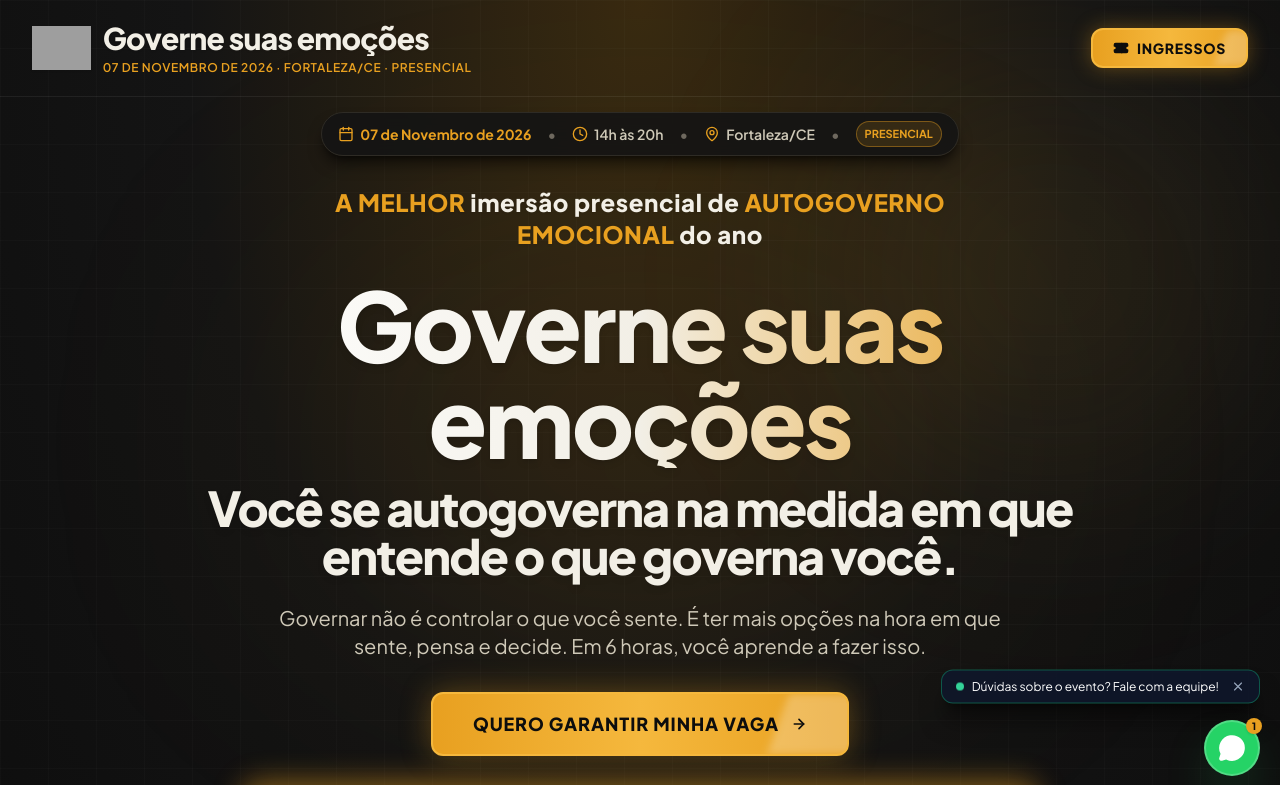
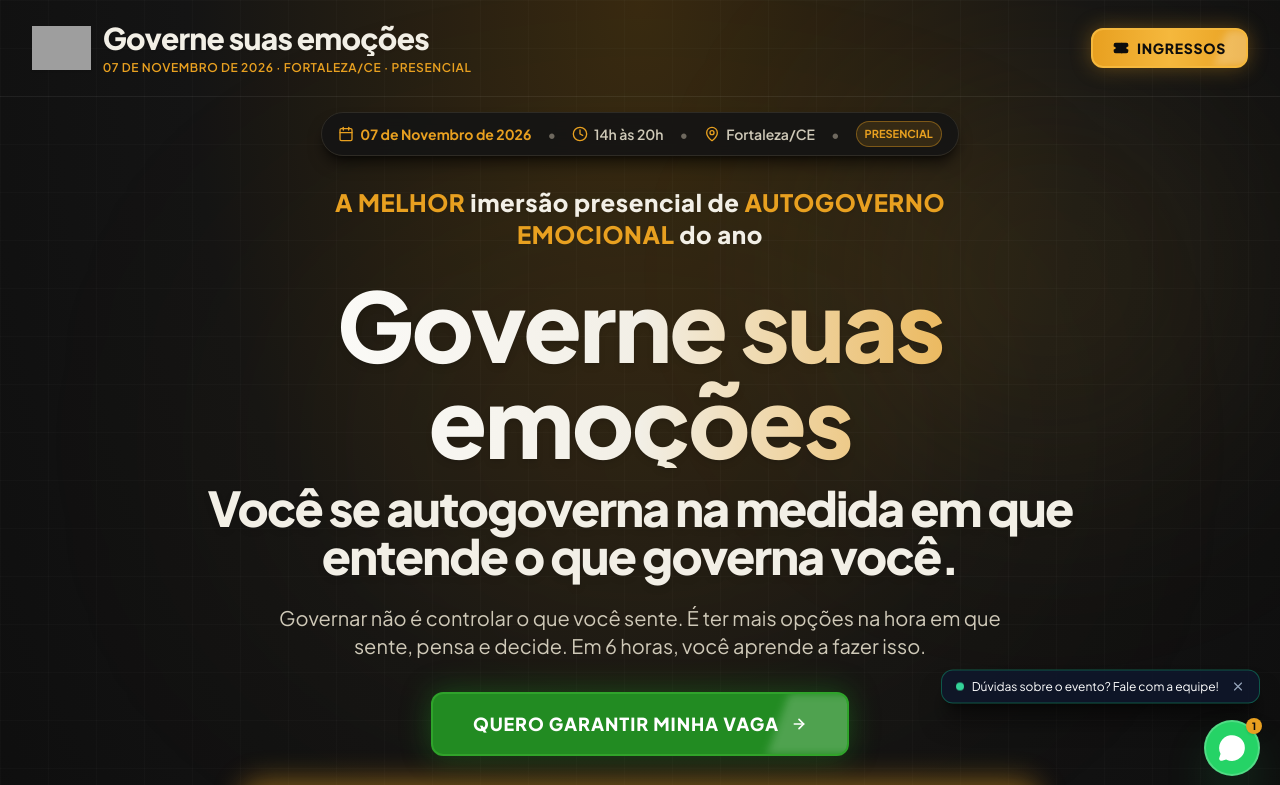
Before and after one commit to Marcelribeiro777/landing-page-vicente-governe-suas-emo-es, a React (Vite) app: page / in a window 1280 px wide. Shown: the top 785 px of the page. Built offline with nearby package versions, Linux system fonts and the light colour scheme; grey boxes are pictures that could not be loaded; a web font is replaced by a local one.

Commit message:
Atualizar cor dos botoes Quero Garantir Minha Vaga para forest green #228B22

```diff
--- a/package.json
+++ b/package.json
@@ -2,7 +2,7 @@
   "name": "skip-react-template",
   "description": "A frontend React Vite TypeScript Shadcn UI template for Skip projects",
   "private": true,
-  "version": "0.0.20",
+  "version": "0.0.21",
   "type": "module",
   "scripts": {
     "start": "vite dev",
--- a/src/components/event/EventFinalCta.tsx
+++ b/src/components/event/EventFinalCta.tsx
@@ -43,11 +43,11 @@ export function EventFinalCta() {
           <Button
             size="lg"
             onClick={scrollToPricing}
-            className="relative overflow-hidden w-full h-16 px-8 sm:px-10 bg-gradient-to-r from-[#E8A020] via-[#F5B83D] to-[#E8A020] hover:from-[#F5B83D] hover:to-[#E8A020] text-[#0D0D0D] font-black rounded-xl uppercase tracking-wider text-base sm:text-lg shadow-[0_0_35px_rgba(232,160,32,0.4)] hover:shadow-[0_0_50px_rgba(245,184,61,0.65)] hover:scale-[1.03] active:scale-[0.98] transition-all flex items-center justify-center gap-2 border-2 border-[#F5B83D]"
+            className="relative overflow-hidden w-full h-16 px-8 sm:px-10 bg-[#228B22] hover:bg-[#2FA32B] text-white font-black rounded-xl uppercase tracking-wider text-base sm:text-lg shadow-[0_0_35px_rgba(34,139,34,0.45)] hover:shadow-[0_0_50px_rgba(47,163,43,0.7)] hover:scale-[1.03] active:scale-[0.98] transition-all flex items-center justify-center gap-2 border-2 border-[#2FA32B]"
           >
-            <span className="absolute inset-0 w-1/3 bg-white/25 blur-sm animate-cta-shimmer pointer-events-none" />
+            <span className="absolute inset-0 w-1/3 bg-white/20 blur-sm animate-cta-shimmer pointer-events-none" />
             <span className="relative z-10 font-black">{eventContent.finalCta.ctaText}</span>
-            <ArrowRight className="w-5 h-5 text-[#0D0D0D] stroke-[2.5] relative z-10" />
+            <ArrowRight className="w-5 h-5 text-white stroke-[2.5] relative z-10" />
           </Button>
 
           <div className="flex items-center gap-2 text-xs text-[#CFC9B8] font-medium">
--- a/src/components/event/EventHero.tsx
+++ b/src/components/event/EventHero.tsx
@@ -75,13 +75,13 @@ export function EventHero() {
           <Button
             size="lg"
             onClick={scrollToPricing}
-            className="relative overflow-hidden w-full sm:w-auto h-14 sm:h-16 px-8 sm:px-10 bg-gradient-to-r from-[#E8A020] via-[#F5B83D] to-[#E8A020] hover:from-[#F5B83D] hover:to-[#E8A020] text-[#0D0D0D] font-black rounded-xl shadow-[0_0_30px_rgba(232,160,32,0.35)] hover:shadow-[0_0_40px_rgba(245,184,61,0.6)] hover:scale-[1.03] active:scale-[0.98] transition-all text-base sm:text-lg uppercase tracking-wider flex items-center justify-center gap-3 border-2 border-[#F5B83D]"
+            className="relative overflow-hidden w-full sm:w-auto h-14 sm:h-16 px-8 sm:px-10 bg-[#228B22] hover:bg-[#2FA32B] text-white font-black rounded-xl shadow-[0_0_30px_rgba(34,139,34,0.45)] hover:shadow-[0_0_40px_rgba(47,163,43,0.65)] hover:scale-[1.03] active:scale-[0.98] transition-all text-base sm:text-lg uppercase tracking-wider flex items-center justify-center gap-3 border-2 border-[#2FA32B]"
           >
-            <span className="absolute inset-0 w-1/3 bg-white/25 blur-sm animate-cta-shimmer pointer-events-none" />
-            <span className="relative z-10 font-black tracking-wider text-[#0D0D0D]">
+            <span className="absolute inset-0 w-1/3 bg-white/20 blur-sm animate-cta-shimmer pointer-events-none" />
+            <span className="relative z-10 font-black tracking-wider text-white">
               {eventContent.event.heroCtaText}
             </span>
-            <ArrowRight className="w-5 h-5 text-[#0D0D0D] stroke-[2.5] relative z-10" />
+            <ArrowRight className="w-5 h-5 text-white stroke-[2.5] relative z-10" />
           </Button>
         </div>
 
--- a/src/lib/pocketbase/schema.json
+++ b/src/lib/pocketbase/schema.json
@@ -1,5 +1,5 @@
 {
-  "generatedAt": "2026-09-11T18:46:05.072Z",
+  "generatedAt": "2026-09-11T19:04:57.630Z",
   "collections": [
     {
       "name": "users",
```
Also changed, not shown: .skip.config.json.
